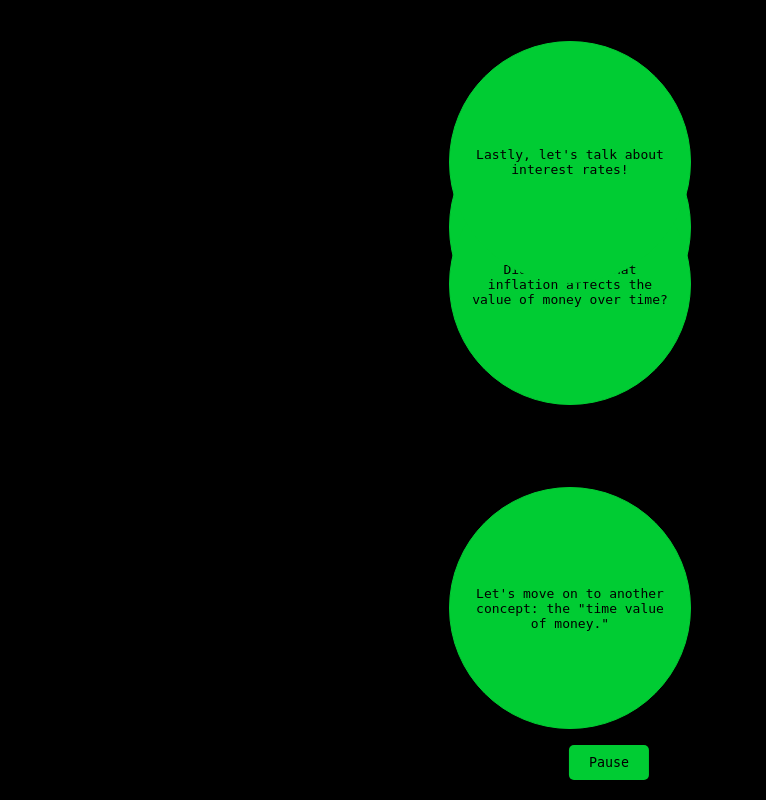
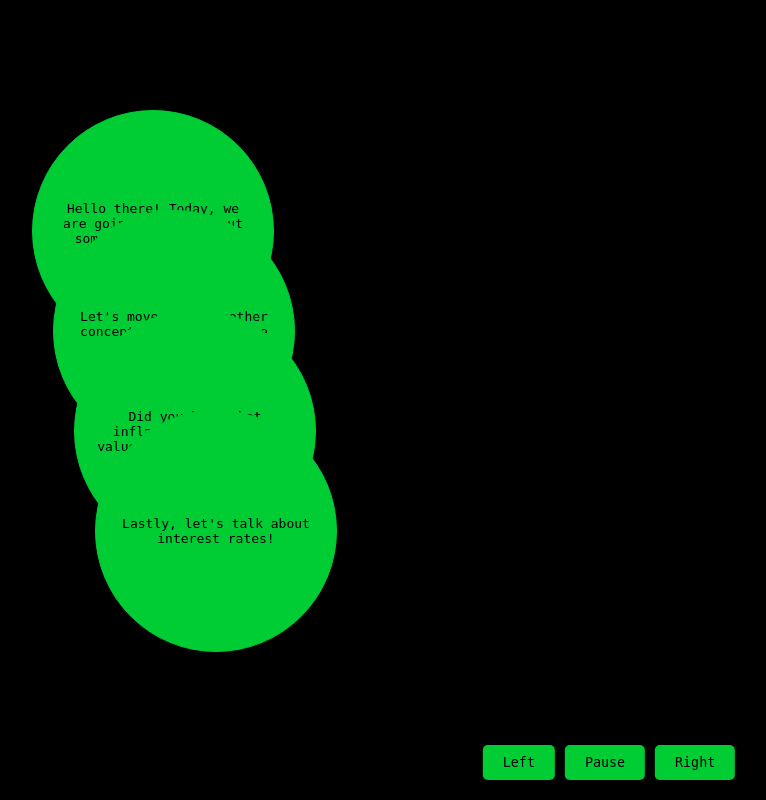
Before and after one commit to AdamAvdic/cmpt415_lavalamp, a Django app: page /room/1/ in a window 1280 px wide. Shown: the whole page, without its empty margins (31-797 px from the left). Run offline with Django 5.2, Linux system fonts and the light colour scheme.

Commit message:
Rooms now have Pause,Right,Left button to control bubbles

```diff
--- a/base/templates/base/room.html
+++ b/base/templates/base/room.html
@@ -17,21 +17,40 @@
             overflow: hidden; /* Hide overflow for a cleaner look */
         }
 
-        /* Bubble styling */
+        /* Individual bubble styling */
         .bubble {
             z-index: 5;
             position: absolute;
             width: 200px;
             height: 200px;
             border-radius: 50%;
-            background: #00cc33; /* Green background */
-            color: black; /* Text color inside the bubble */
-            display: none; /* Hidden initially */
-            align-items: center; /* Vertical centering */
-            justify-content: center; /* Horizontal centering */
-            text-align: center; /* Center the text inside */
+            background: #00cc33;
+            color: black;
+            display: none; /* Hide bubbles initially */
+            align-items: center;
+            justify-content: center;
+            text-align: center;
             padding: 20px;
-            /* Remove the transform property */
+        }
+
+        .bubble1 {
+            top: 100px;
+            left: 50px;
+        }
+
+        .bubble2 {
+            top: 200px;
+            left: 150px;
+        }
+
+        .bubble3 {
+            top: 300px;
+            left: 250px;
+        }
+
+        .bubble4 {
+            top: 400px;
+            left: 350px;
         }
 
         /* Hacking screen canvas */
@@ -45,10 +64,6 @@
 
         /* Button styling */
         .control-button {
-            position: fixed;
-            bottom: 20px;
-            left: 50%;
-            transform: translateX(-50%);
             padding: 10px 20px;
             background-color: #00cc33;
             color: black;
@@ -63,26 +78,42 @@
         .control-button:hover {
             background-color: #008c29;
         }
+
+        /* Button container for horizontal alignment */
+        .button-container {
+            position: fixed;
+            bottom: 20px;
+            left: 50%;
+            transform: translateX(-50%);
+            display: flex;
+            gap: 10px;
+            z-index: 10;
+        }
     </style>
 </head>
 <body>
     <canvas id="canvas"></canvas>
 
-    <!-- Green bubbles with text -->
-    <div class="bubble" id="ball1">
+    <!-- Green bubbles with individual classes -->
+    <div class="bubble bubble1" id="ball1">
         Hello there! Today, we are going to talk about something called the "discount rate."
     </div>
-    <div class="bubble" id="ball2">
+    <div class="bubble bubble2" id="ball2">
         Let's move on to another concept: the "time value of money."
     </div>
-    <div class="bubble" id="ball3">
+    <div class="bubble bubble3" id="ball3">
         Did you know that inflation affects the value of money over time?
     </div>
-    <div class="bubble" id="ball4">
+    <div class="bubble bubble4" id="ball4">
         Lastly, let's talk about interest rates!
     </div>
 
-    <button class="control-button" id="toggleButton">Pause</button>
+    <!-- Container to hold Left, Play/Pause, and Right buttons -->
+    <div class="button-container">
+        <button class="control-button" id="leftButton">Left</button>
+        <button class="control-button" id="toggleButton">Pause</button>
+        <button class="control-button" id="rightButton">Right</button>
+    </div>
 
     <script>
         const canvas = document.getElementById('canvas');
@@ -106,68 +137,102 @@
         const hackingScreenInterval = setInterval(draw, 100);
 
         document.addEventListener("DOMContentLoaded", function () {
-            const bubbles = document.querySelectorAll('.bubble');
+            const bubbles = document.querySelectorAll('.bubble'); // Get all bubbles
             const button = document.getElementById('toggleButton');
+            const leftButton = document.getElementById('leftButton');
+            const rightButton = document.getElementById('rightButton');
 
-            // Function to set random positions for each bubble
-            function randomPosition(bubble) {
-                const maxWidth = window.innerWidth - 200; // Adjust for bubble width
-                const maxHeight = window.innerHeight - 200; // Adjust for bubble height
-
-                const randomLeft = Math.random() * maxWidth;
-                const randomTop = Math.random() * maxHeight;
-
-                bubble.style.left = `${randomLeft}px`;
-                bubble.style.top = `${randomTop}px`;
-            }
-
-            // Show bubbles and hide canvas after 5 seconds
+            // Show canvas for 5 seconds then hide it and display bubbles
             setTimeout(() => {
                 canvas.style.opacity = 0;
                 clearInterval(hackingScreenInterval);
 
+                // Show bubbles after canvas fades out
                 bubbles.forEach((bubble) => {
-                    bubble.style.display = 'flex'; // Show each bubble
-                    randomPosition(bubble); // Set random position
+                    bubble.style.display = 'flex';  // Show each bubble
                 });
 
-                button.style.display = 'block'; // Show button
+                button.style.display = 'block'; // Show the play/pause button
+                leftButton.style.display = 'block'; // Show left button
+                rightButton.style.display = 'block'; // Show right button
             }, 5000);
         });
 
-        var velocityx = 3;
-        var positionx = 0;
+        var velocityx = 3; // Velocity determines speed and direction
+        var positionx1 = 0, positionx2 = 0, positionx3 = 0, positionx4 = 0;
         var isRunning = true;
         var movementInterval;
 
-        // Function to move bubbles
+        // Function to move bubbles individually
         function moveBubble() {
             var windowWidth = window.innerWidth;
-            var bubbleWidth = document.querySelectorAll('.bubble')[0].offsetWidth;
 
-            positionx += velocityx;
-            document.querySelectorAll('.bubble').forEach(bubble => {
-                bubble.style.left = positionx + 'px';
-            });
+            positionx1 += velocityx;
+            positionx2 += velocityx + 1;  // Slightly different speeds
+            positionx3 += velocityx + 2;
+            positionx4 += velocityx + 3;
 
-            if (positionx > windowWidth) {
-                positionx = -bubbleWidth;
+            // Move bubble 1
+            var bubbleWidth1 = document.querySelector('.bubble1').offsetWidth;
+            document.querySelector('.bubble1').style.left = positionx1 + 'px';
+            if (positionx1 > windowWidth) {
+                positionx1 = -bubbleWidth1;
+            } else if (positionx1 < -bubbleWidth1) {
+                positionx1 = windowWidth;
+            }
+
+            // Move bubble 2
+            var bubbleWidth2 = document.querySelector('.bubble2').offsetWidth;
+            document.querySelector('.bubble2').style.left = positionx2 + 'px';
+            if (positionx2 > windowWidth) {
+                positionx2 = -bubbleWidth2;
+            } else if (positionx2 < -bubbleWidth2) {
+                positionx2 = windowWidth;
+            }
+
+            // Move bubble 3
+            var bubbleWidth3 = document.querySelector('.bubble3').offsetWidth;
+            document.querySelector('.bubble3').style.left = positionx3 + 'px';
+            if (positionx3 > windowWidth) {
+                positionx3 = -bubbleWidth3;
+            } else if (positionx3 < -bubbleWidth3) {
+                positionx3 = windowWidth;
+            }
+
+            // Move bubble 4
+            var bubbleWidth4 = document.querySelector('.bubble4').offsetWidth;
+            document.querySelector('.bubble4').style.left = positionx4 + 'px';
+            if (positionx4 > windowWidth) {
+                positionx4 = -bubbleWidth4;
+            } else if (positionx4 < -bubbleWidth4) {
+                positionx4 = windowWidth;
             }
         }
 
         setTimeout(() => {
-            movementInterval = setInterval(moveBubble, 10);
+            movementInterval = setInterval(moveBubble, 75);
         }, 5000);
 
+        // Pause/Play button functionality
         document.getElementById("toggleButton").addEventListener("click", function() {
             if (isRunning) {
                 clearInterval(movementInterval);
                 this.textContent = "Play";
             } else {
-                movementInterval = setInterval(moveBubble, 10);
+                movementInterval = setInterval(moveBubble, 75);
                 this.textContent = "Pause";
             }
             isRunning = !isRunning;
+        });
+
+        // Left button changes direction to left
+        document.getElementById("leftButton").addEventListener("click", function() {
+            velocityx = -Math.abs(velocityx); // Set direction to left (negative velocity)
+        });
+
+        // Right button changes direction to right
+        document.getElementById("rightButton").addEventListener("click", function() {
+            velocityx = Math.abs(velocityx); // Set direction to right (positive velocity)
         });
     </script>
 </body>
```
